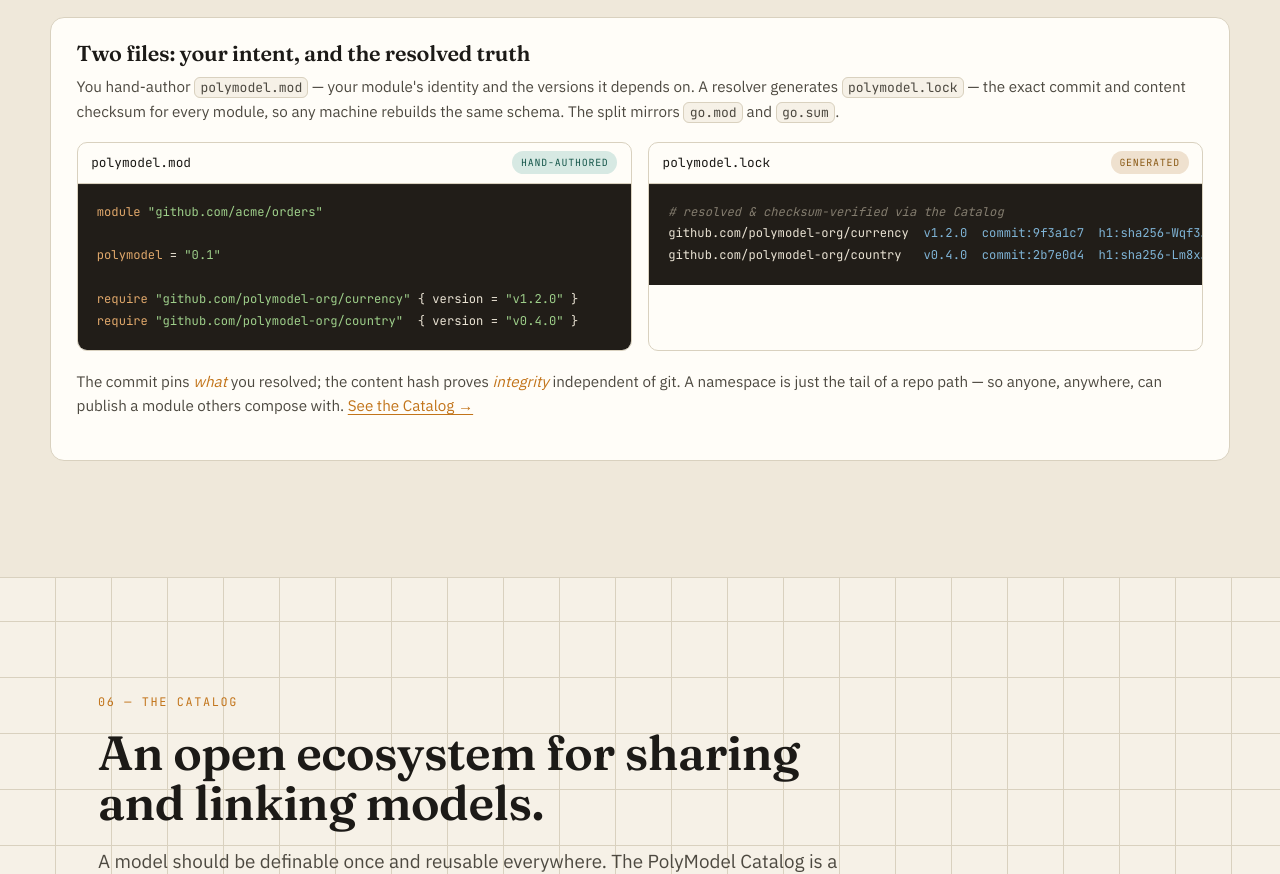
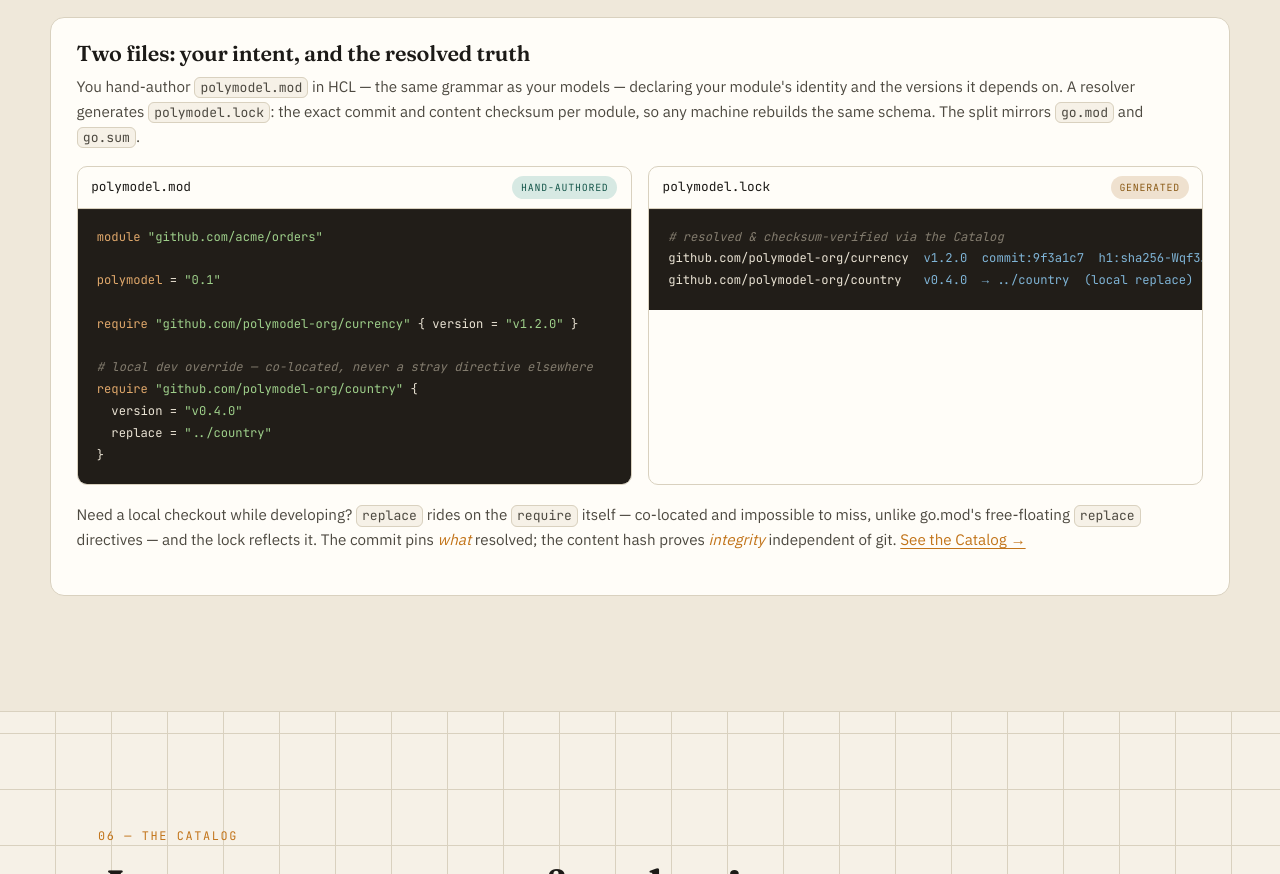
Before and after one commit to polymodel-org/polymodel-org, a plain HTML site: page public/index.html in a window 1280 px wide. Shown: the part 5930-6804 px from the top of the page. Drawn offline with Linux system fonts and the light colour scheme.

Commit message:
Refine polymodel.mod to valid HCL; co-locate replace with require
- Manifest is HCL: require uses one label (path) + a body, version is an
  attribute. Brace-less label-only requires aren't valid HCL.
- Show co-located replace override on the require block (fixes go.mod's
  scattered-replace footgun); lock reflects the local replacement.

Co-Authored-By: Claude Opus 4.8 <noreply@anthropic.com>

```diff
--- a/public/index.html
+++ b/public/index.html
@@ -369,10 +369,11 @@ order_items   → order_items.order_id → orders.id</code></pre>
 
         <article class="card reveal card--wide">
           <h3>Two files: your intent, and the resolved truth</h3>
-          <p>You hand-author <code>polymodel.mod</code> — your module's identity and the
-          versions it depends on. A resolver generates <code>polymodel.lock</code> —
-          the exact commit and content checksum for every module, so any machine rebuilds
-          the same schema. The split mirrors <code>go.mod</code> and <code>go.sum</code>.</p>
+          <p>You hand-author <code>polymodel.mod</code> in HCL — the same grammar as your
+          models — declaring your module's identity and the versions it depends on. A resolver
+          generates <code>polymodel.lock</code>: the exact commit and content checksum per
+          module, so any machine rebuilds the same schema. The split mirrors
+          <code>go.mod</code> and <code>go.sum</code>.</p>
 
           <div class="modlock">
             <div class="file">
@@ -385,7 +386,12 @@ order_items   → order_items.order_id → orders.id</code></pre>
 <span class="k">polymodel</span> = <span class="s">"0.1"</span>
 
 <span class="k">require</span> <span class="s">"github.com/polymodel-org/currency"</span> { version = <span class="s">"v1.2.0"</span> }
-<span class="k">require</span> <span class="s">"github.com/polymodel-org/country"</span>  { version = <span class="s">"v0.4.0"</span> }</code></pre>
+
+<span class="c"># local dev override — co-located, never a stray directive elsewhere</span>
+<span class="k">require</span> <span class="s">"github.com/polymodel-org/country"</span> {
+  version = <span class="s">"v0.4.0"</span>
+  replace = <span class="s">"../country"</span>
+}</code></pre>
             </div>
 
             <div class="file">
@@ -395,11 +401,11 @@ order_items   → order_items.order_id → orders.id</code></pre>
               </header>
               <pre><code><span class="c"># resolved &amp; checksum-verified via the Catalog</span>
 github.com/polymodel-org/currency  <span class="t">v1.2.0  commit:9f3a1c7  h1:sha256-Wqf3…aQ=</span>
-github.com/polymodel-org/country   <span class="t">v0.4.0  commit:2b7e0d4  h1:sha256-Lm8x…Tn=</span></code></pre>
+github.com/polymodel-org/country   <span class="t">v0.4.0  → ../country  (local replace)</span></code></pre>
             </div>
           </div>
 
-          <p class="drift-note">The commit pins <em>what</em> you resolved; the content hash proves <em>integrity</em> independent of git. A namespace is just the tail of a repo path — so anyone, anywhere, can publish a module others compose with. <a href="#catalog">See the Catalog →</a></p>
+          <p class="drift-note">Need a local checkout while developing? <code>replace</code> rides on the <code>require</code> itself — co-located and impossible to miss, unlike go.mod's free-floating <code>replace</code> directives — and the lock reflects it. The commit pins <em>what</em> resolved; the content hash proves <em>integrity</em> independent of git. <a href="#catalog">See the Catalog →</a></p>
         </article>
       </div>
     </section>
```
